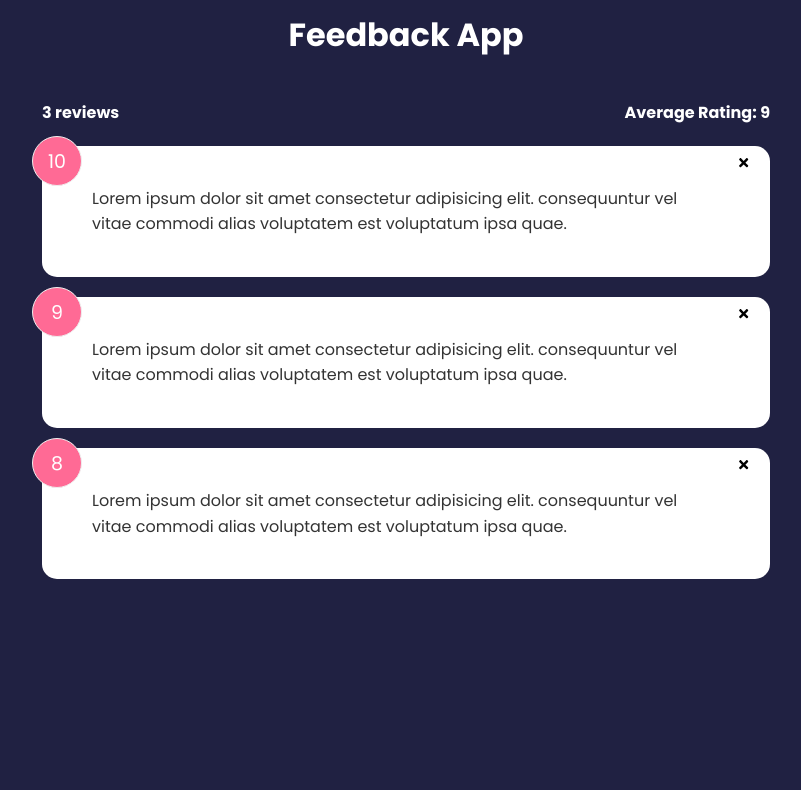
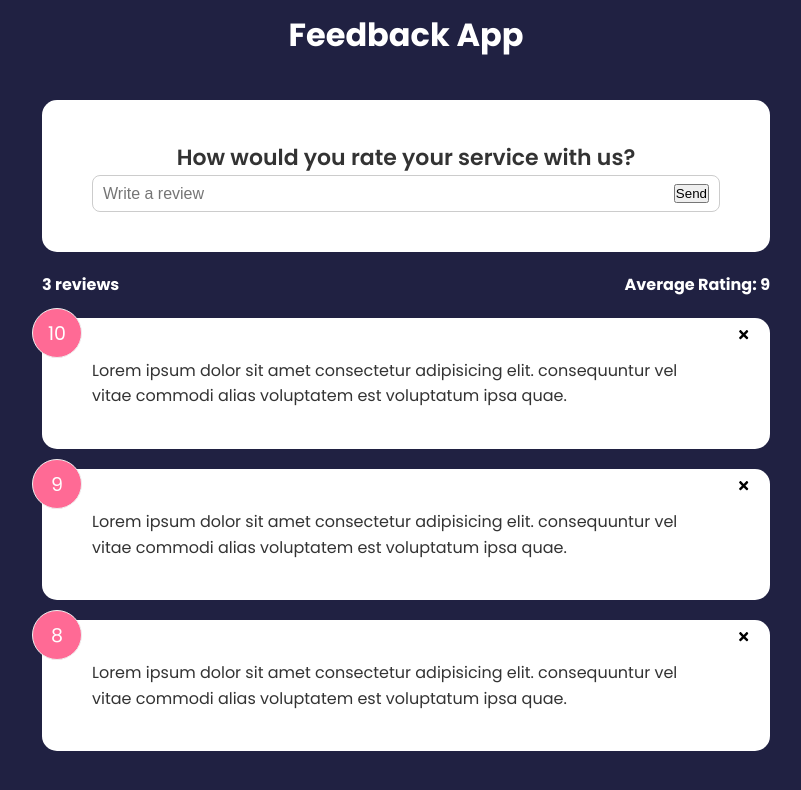
Before and after one commit to nhdtrung/react-review-app, a React (Create React App) app: page / in a window 1280 px wide. Shown: the top 790 px of the page, without its empty margins (234-1035 px from the left). Built offline with nearby package versions, Linux system fonts and the light colour scheme.

Commit message:
Form Input & State

```diff
--- a/src/App.js
+++ b/src/App.js
@@ -3,6 +3,7 @@
 import FeedbackList from './components/FeedbackList';
 import FeedbackData from './data/FeedbackData';
 import FeedbackStats from './components/FeedbackStats';
+import FeedbackForm from './components/FeedbackForm';
 
 function App() {
   const [feedback, setFeedBack] = useState(FeedbackData);
@@ -17,6 +18,7 @@
     <>
       <Header />
       <div className="container">
+        <FeedbackForm />
         <FeedbackStats feedback={feedback} />
         <FeedbackList handleDelete={deleteFeedback} feedback={feedback} />
       </div>
--- /dev/null
+++ b/src/components/FeedbackForm.jsx
@@ -0,0 +1,30 @@
+import { useState } from "react";
+import Card from "./shared/Card";
+
+function FeedbackForm() {
+    const [text, setText] = useState('')
+
+    const handleTextChange = (e) => {
+        setText(e.target.value)
+    }
+
+    return (
+      <Card>
+        <form>
+          <h2>How would you rate your service with us?</h2>
+          {/* @todo - rating select component */}
+          <div className="input-group">
+            <input
+              onChange={handleTextChange}
+              type="text"
+              placeholder="Write a review"
+              value={text}
+            />
+            <button type="submit">Send</button>
+          </div>
+        </form>
+      </Card>
+    );
+}
+
+export default FeedbackForm;
```
